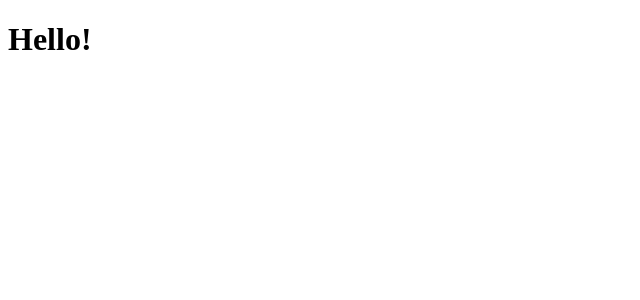
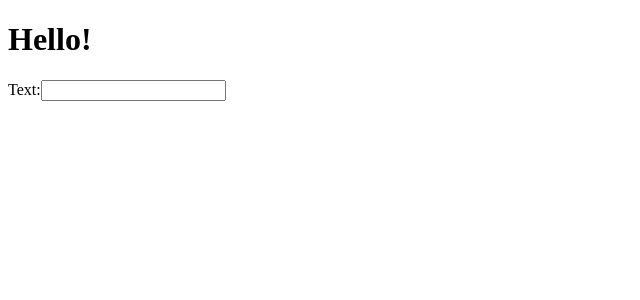
Before and after one commit to paigeegorry/react-quiz, a React app: page / in a window 1280 px wide. Shown: the top 300 px of the page, without its empty margins (0-640 px from the left). Built offline with nearby package versions, Linux system fonts and the light colour scheme.

Commit message:
text field written and updating state

```diff
--- a/src/components/App.js
+++ b/src/components/App.js
@@ -1,9 +1,25 @@
 import React, { Component } from 'react';
 
 class App extends Component {
+  state = {
+    text: '',
+    fontColor: '',
+    backgroundColor: ''
+  }
+
+  handleChange = ({ target }) => {
+    this.setState({ [target.name]: target.value });
+  }
+
   render() {
     return (
-      <h1>Hello!</h1>
+      <>
+        <h1>Hello!</h1>
+        <label>
+          Text:
+          <input type="text" value={this.state.text} onChange={this.handleChange}></input>
+        </label>
+      </>
     )
   }
 }
```
